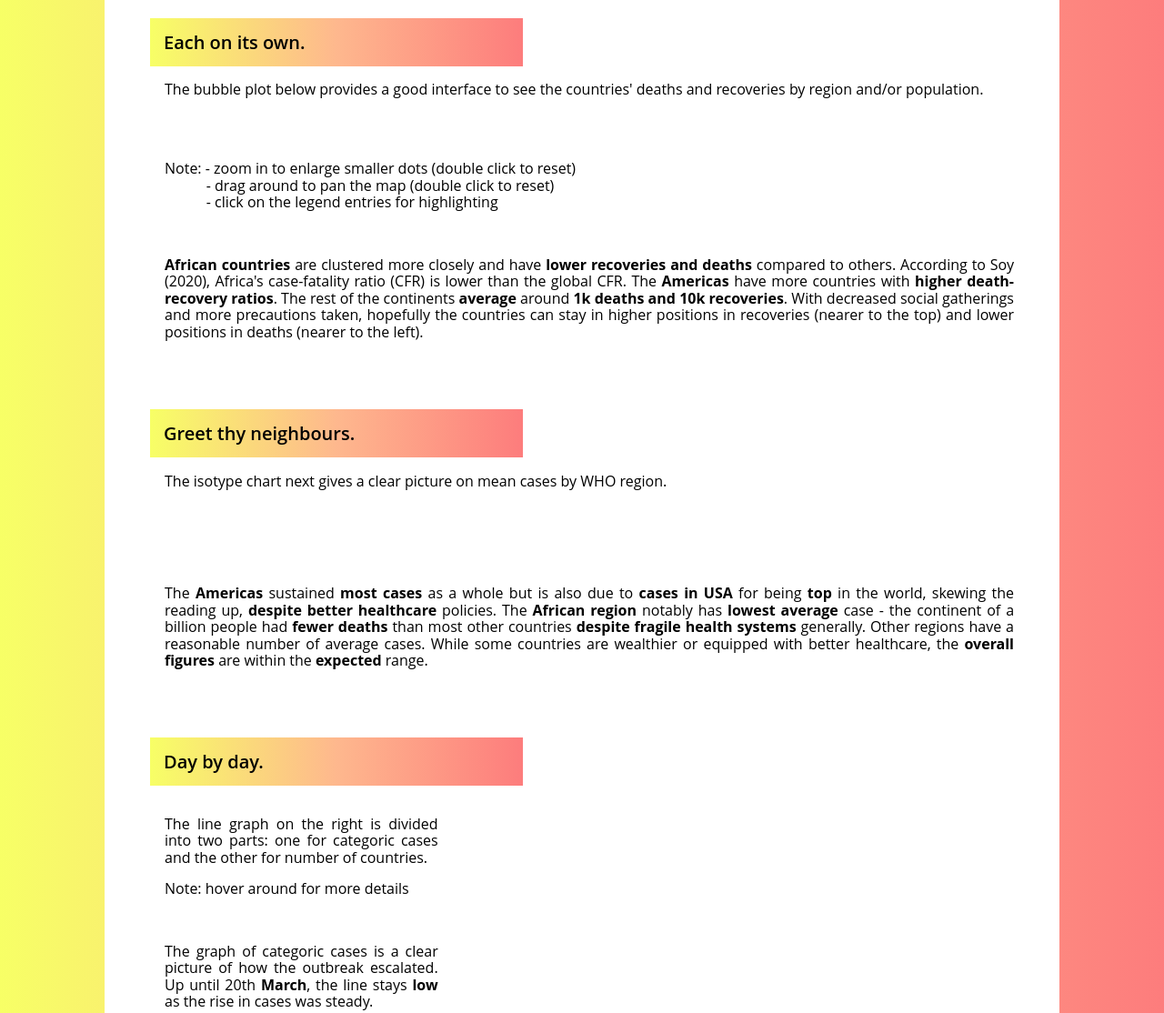
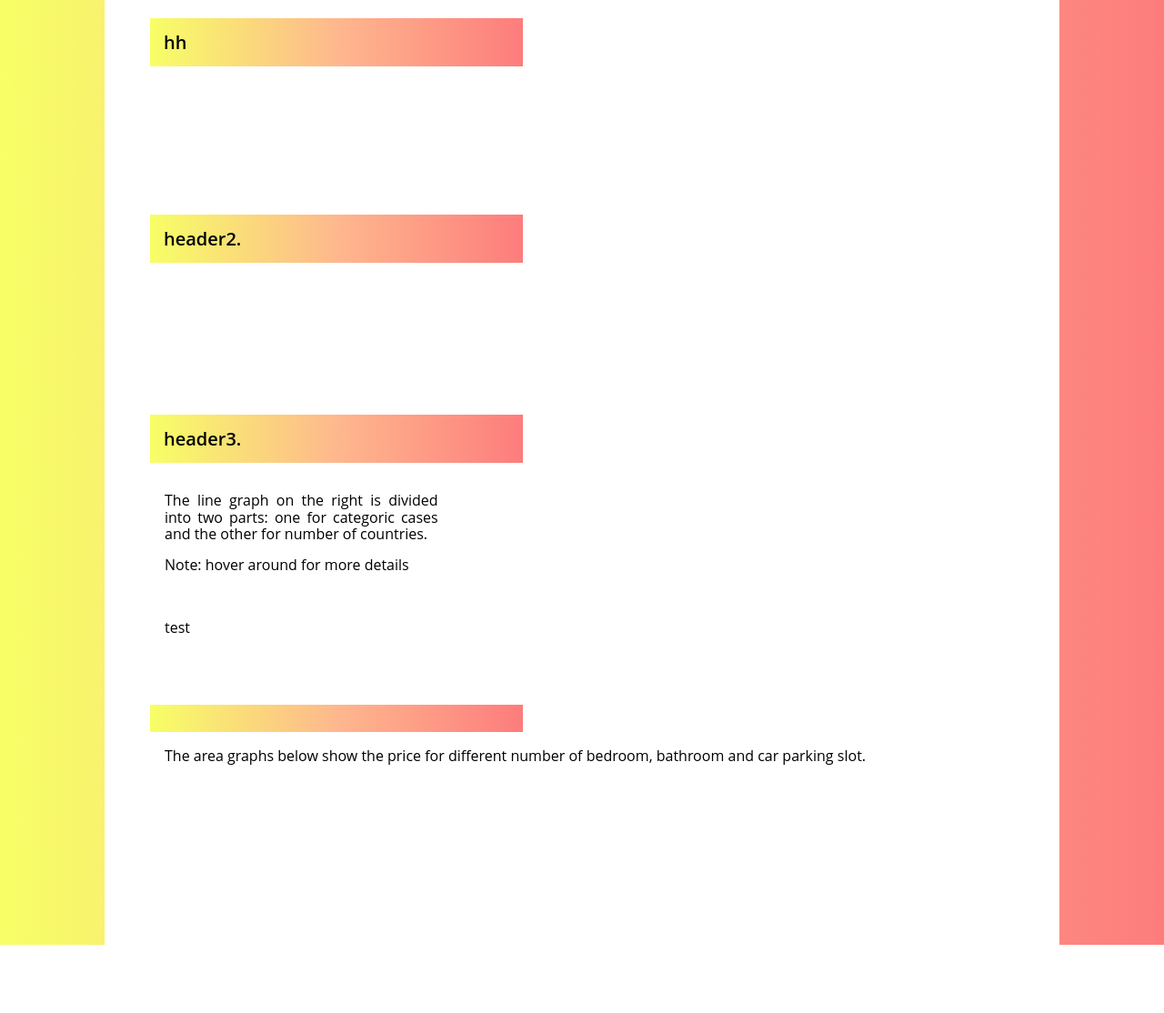
Before and after one commit to wleo0018/FIT3179, a plain HTML site: page A2/index.html in a window 1280 px wide. Shown: the part 761-1875 px from the top of the page at 91% size. After the commit the page ends 1800 px from the top, so only its background shows below. Drawn offline with nearby package versions, Linux system fonts and the light colour scheme; a script that the page names is missing.

Commit message:
Add files via upload

```diff
--- a/A2/index.html
+++ b/A2/index.html
@@ -85,16 +85,16 @@
         <!-- Bubble Plot -->
         <div class = "pure-g">
             <div class = "pure-u-1-1">
-                <h2>Each on its own.</h2>
+                <h2>hh</h2>
                 <div class = "text1">
-                    <p>The bubble plot below provides a good interface to see the countries' deaths and recoveries by region and/or population.</p>
+                    <p></p>
                     <br>
                     <br>
                     <div class = "pure-u-1-1">
                         <div id = "bubble_plot" class = "vis-container"></div>
-                        <p>Note: - zoom in to enlarge smaller dots (double click to reset)<br>&nbsp;&nbsp;&nbsp;&nbsp;&nbsp;&nbsp;&nbsp;&nbsp;&nbsp;&nbsp;&nbsp;- drag around to pan the map (double click to reset)<br>&nbsp;&nbsp;&nbsp;&nbsp;&nbsp;&nbsp;&nbsp;&nbsp;&nbsp;&nbsp;&nbsp;- click on the legend entries for highlighting</p>
+                        <p></p>
                         <br>
-                        <p><b>African countries</b> are clustered more closely and have <b>lower recoveries and deaths</b> compared to others. According to Soy (2020), Africa's case-fatality ratio (CFR) is lower than the global CFR. The <b>Americas</b> have more countries with <b>higher death-recovery ratios</b>. The rest of the continents <b>average</b> around <b>1k deaths and 10k recoveries</b>. With decreased social gatherings and more precautions taken, hopefully the countries can stay in higher positions in recoveries (nearer to the top) and lower positions in deaths (nearer to the left).</p>
+                        <p></p>
                     </div>
                 </div>
             </div>
@@ -105,9 +105,9 @@
         <!-- Isotype Chart -->
         <div class = "pure-g">
             <div class = "pure-u-1-1">
-                <h2>Greet thy neighbours.</h2>
+                <h2>header2.</h2>
                 <div class = "text1">
-                    <p>The isotype chart next gives a clear picture on mean cases by WHO region.</p>
+                    <p></p>
                     <br>
                     <br>
                 </div>
@@ -117,7 +117,7 @@
                     <div id = "isotype_chart"  class = "vis-container"></div>
                     <br>
                     <br>
-                    <p>The <b>Americas</b> sustained <b>most cases</b> as a whole but is also due to <b>cases in USA</b> for being <b>top</b> in the world, skewing the reading up, <b>despite better healthcare</b> policies. The <b>African region</b> notably has <b>lowest average</b> case - the continent of a billion people had <b>fewer deaths</b> than most other countries <b>despite fragile health systems</b> generally. Other regions have a reasonable number of average cases. While some countries are wealthier or equipped with better healthcare, the <b>overall figures</b> are within the <b>expected</b> range.</p>
+                    <p></p>
                 </div>
             </div>
         </div>
@@ -127,18 +127,18 @@
         <!-- Hybrid Line Graph -->
         <div class = "pure-g">
             <div class = "pure-u-1-1">
-                <h2>Day by day.</h2>
+                <h2>header3.</h2>
             </div>
             <div class = "pure-u-1-3">
                 <div class = "text1">
                     <p>The line graph on the right is divided into two parts: one for categoric cases and the other for number of countries.</p>
                     <p>Note: hover around for more details</p>
                     <br>
-                    <p>The graph of categoric cases is a clear picture of how the outbreak escalated. Up until 20th <b>March</b>, the line stays <b>low</b> as the rise in cases was steady.</p>
-                    <p>Subsequently, the line graph increases exponentially. The <b>virus aggressively spread</b> out in such a short time. On the bright side, recoveries soar relatively higher than deaths and active cases mostly due to precautions taken and intensive medical assistance.</p>
-                    <p>We can see that the number of countries infected were small up until around March. Most of the countries became infected from there onwards.</p>
-                    <p>IsGlobal (2020) states that its main tranmission path is by the air. Many countries contracted the virus because of travels and movements which were too late to stop in the early stages.</p>
-                    <p>However, with more awareness and decreased outdoor activities, deaths and active cases were kept on a slow increase.</p>
+                    <p>test</p>
+                    <p></p>
+                    <p></p>
+                    <p></p>
+                    <p></p>
                 </div>
             </div>
             <div class = "pure-u-2-3">
@@ -151,7 +151,7 @@
         <!-- Distribution Area Graph -->
         <div class = "pure-g">
             <div class = "pure-u-1-1">
-                <h2>The story so far...</h2>
+                <h2></h2>
                 <div class = "text1">
                     <p>The area graphs below show the price for different number of bedroom, bathroom and car parking slot.</p>
                     <br>
@@ -161,7 +161,7 @@
                     </div>
                     <br>
                     <br>
-                    <p>Compared to recoveries, a smaller area covered in the graph of deaths per 100 cases is good news. The area for deaths per 100 recoveries is almost the same as the deaths per 100 cases. This shows that the recoveries is almost as many as confirmed cases. Hopefully, with sustained precaution, we may be able to further control the outbreak of this virus.</p>
+                    <p></p>
                 </div>
             </div>
         </div>
```
